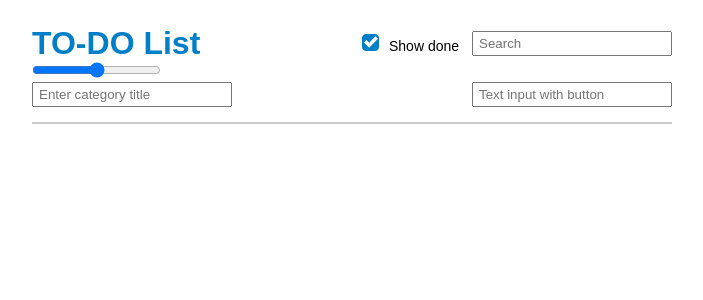
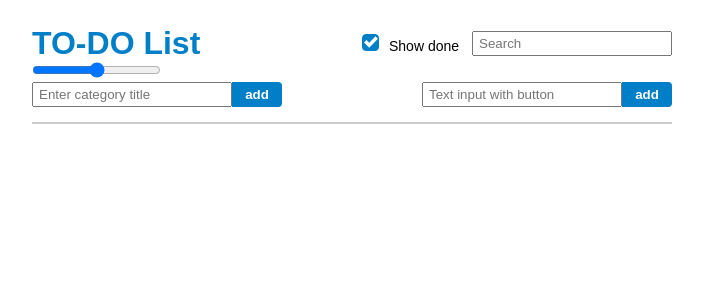
Before and after one commit to krikun1983/todo-react-redux-thunk-ts-node-express-mongobd-js, a React (Create React App) app in the folder 08_react_todo_list/08_react_todo_list/: page / in a window 1280 px wide. Shown: the top 300 px of the page, without its empty margins (288-991 px from the left). Built offline with nearby package versions, Linux system fonts and the light colour scheme.

Commit message:
feat: add form btn category task

```diff
--- a/08_react_todo_list/08_react_todo_list/src/Components/Header/Header.module.scss
+++ b/08_react_todo_list/08_react_todo_list/src/Components/Header/Header.module.scss
@@ -20,6 +20,7 @@
 
     label {
       font-size: 14px;
+      cursor: pointer;
     }
   }
 
--- a/08_react_todo_list/08_react_todo_list/src/Components/Header/Header.tsx
+++ b/08_react_todo_list/08_react_todo_list/src/Components/Header/Header.tsx
@@ -1,5 +1,5 @@
-import React, {ChangeEvent, useState} from 'react';
-import {Input} from 'UI-Kit';
+import React, {ChangeEvent, FormEvent, useState} from 'react';
+import {Button, Input} from 'UI-Kit';
 import {InputNameEnum} from 'UI-Kit/Input/Input';
 import style from './Header.module.scss';
 
@@ -26,6 +26,16 @@ const Header: React.FC = () => {
   const handleTask = (e: ChangeEvent<HTMLInputElement>) => {
     const text = e.target.value;
     setValueTask(text);
+  };
+
+  const handleSubmitCategory = (e: FormEvent<HTMLFormElement>) => {
+    e.preventDefault();
+    console.log(valueCategory);
+  };
+
+  const handleSubmitTask = (e: FormEvent<HTMLFormElement>) => {
+    e.preventDefault();
+    console.log(valueTask);
   };
 
   return (
@@ -56,6 +66,7 @@ const Header: React.FC = () => {
         <input type="range" />
       </div>
       <div className={style.header__bottom}>
+        <form onSubmit={handleSubmitCategory}>
           <Input
             width="200px"
             height="25px"
@@ -65,6 +76,15 @@ const Header: React.FC = () => {
             styles={InputNameEnum.TEXT}
             placeholder="Enter category title"
           />
+          <Button
+            width="50px"
+            height="25px"
+            styles="btn_blue"
+            type="submit"
+            text="add"
+          />
+        </form>
+        <form onSubmit={handleSubmitTask}>
           <Input
             width="200px"
             height="25px"
@@ -74,6 +94,14 @@ const Header: React.FC = () => {
             styles={InputNameEnum.TEXT}
             placeholder="Text input with button"
           />
+          <Button
+            width="50px"
+            height="25px"
+            styles="btn_blue"
+            type="submit"
+            text="add"
+          />
+        </form>
       </div>
     </header>
   );
--- /dev/null
+++ b/08_react_todo_list/08_react_todo_list/src/UI-Kit/Button/Button.module.scss
@@ -0,0 +1,18 @@
+@import 'style/variable';
+
+.ui_btns {
+  font-weight: bold;
+  border: none;
+  border-top-right-radius: $border-radius-small;
+  border-bottom-right-radius: $border-radius-small;
+  cursor: pointer;
+}
+
+.btn_blue {
+  color: $color-white;
+  background-color: $color-cyan-dark;
+
+  &:hover {
+    background-color: $color-cyan;
+  }
+}
--- /dev/null
+++ b/08_react_todo_list/08_react_todo_list/src/UI-Kit/Button/Button.tsx
@@ -0,0 +1,35 @@
+import React, {ButtonHTMLAttributes, MouseEvent} from 'react';
+import cn from 'classnames';
+import style from './Button.module.scss';
+
+interface ButtonProps extends ButtonHTMLAttributes<HTMLButtonElement> {
+  styles: string;
+  text: string;
+  width?: string;
+  height?: string;
+  onClick?: (e: MouseEvent<HTMLButtonElement>) => void;
+}
+
+const Button: React.FC<ButtonProps> = ({
+  styles,
+  text,
+  width,
+  height,
+  onClick,
+  ...attr
+}) => {
+  return (
+    <>
+      <button
+        {...attr}
+        style={{width: width, height: height}}
+        className={cn(style.ui_btns, style[styles])}
+        onClick={onClick}
+      >
+        {text}
+      </button>
+    </>
+  );
+};
+
+export default Button;
--- a/08_react_todo_list/08_react_todo_list/src/UI-Kit/Input/Input.module.scss
+++ b/08_react_todo_list/08_react_todo_list/src/UI-Kit/Input/Input.module.scss
@@ -18,6 +18,7 @@
   background-repeat: no-repeat;
   border: 1px solid $color-cyan-dark;
   border-radius: $border-radius-small;
+  cursor: pointer;
   content: '';
 }
 
--- a/08_react_todo_list/08_react_todo_list/src/UI-Kit/index.tsx
+++ b/08_react_todo_list/08_react_todo_list/src/UI-Kit/index.tsx
@@ -1,2 +1,3 @@
 import Input from './Input/Input';
-export {Input};
+import Button from './Button/Button';
+export {Input, Button};
```
Lines whose indentation alone changed are shown as unchanged.
